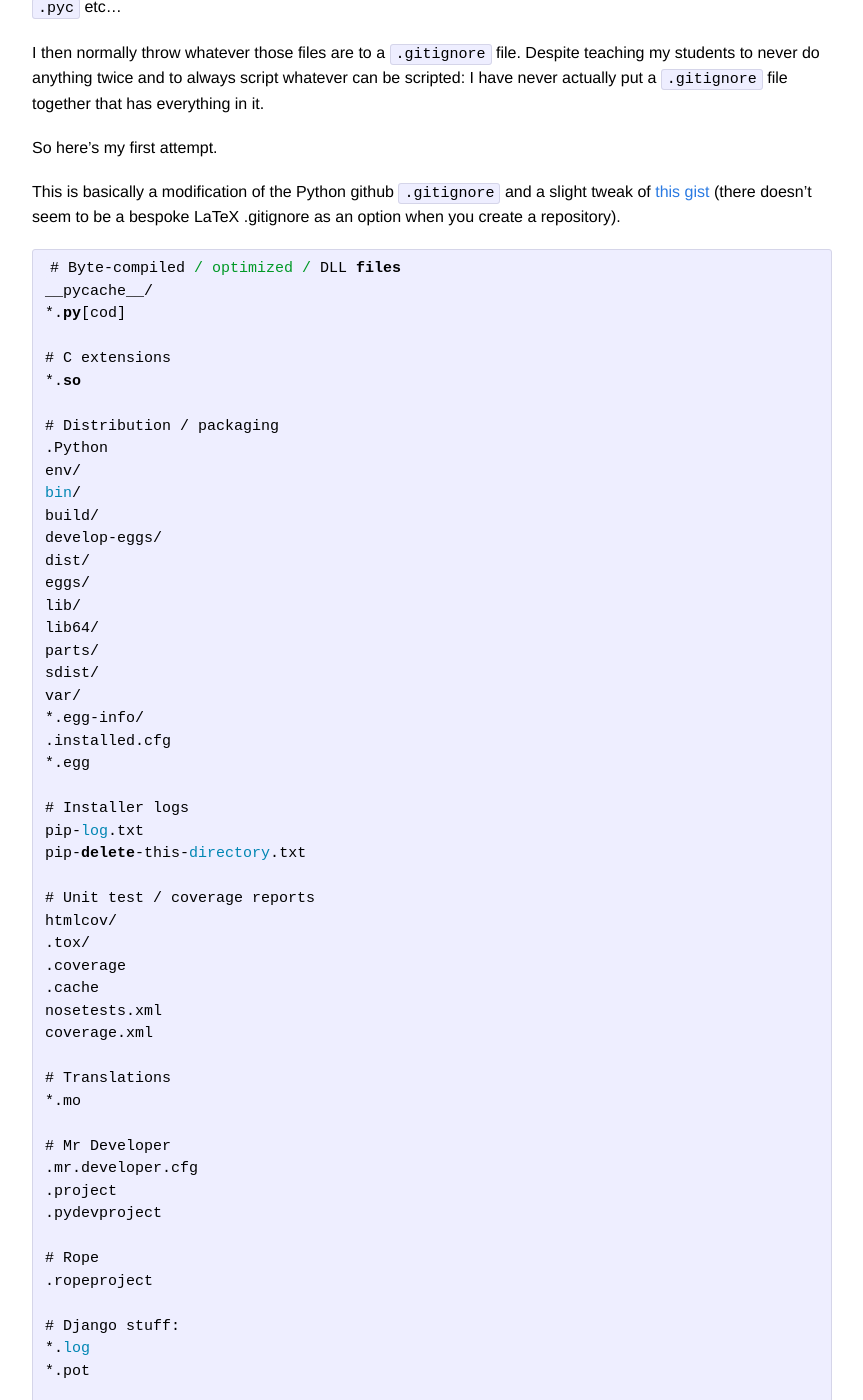
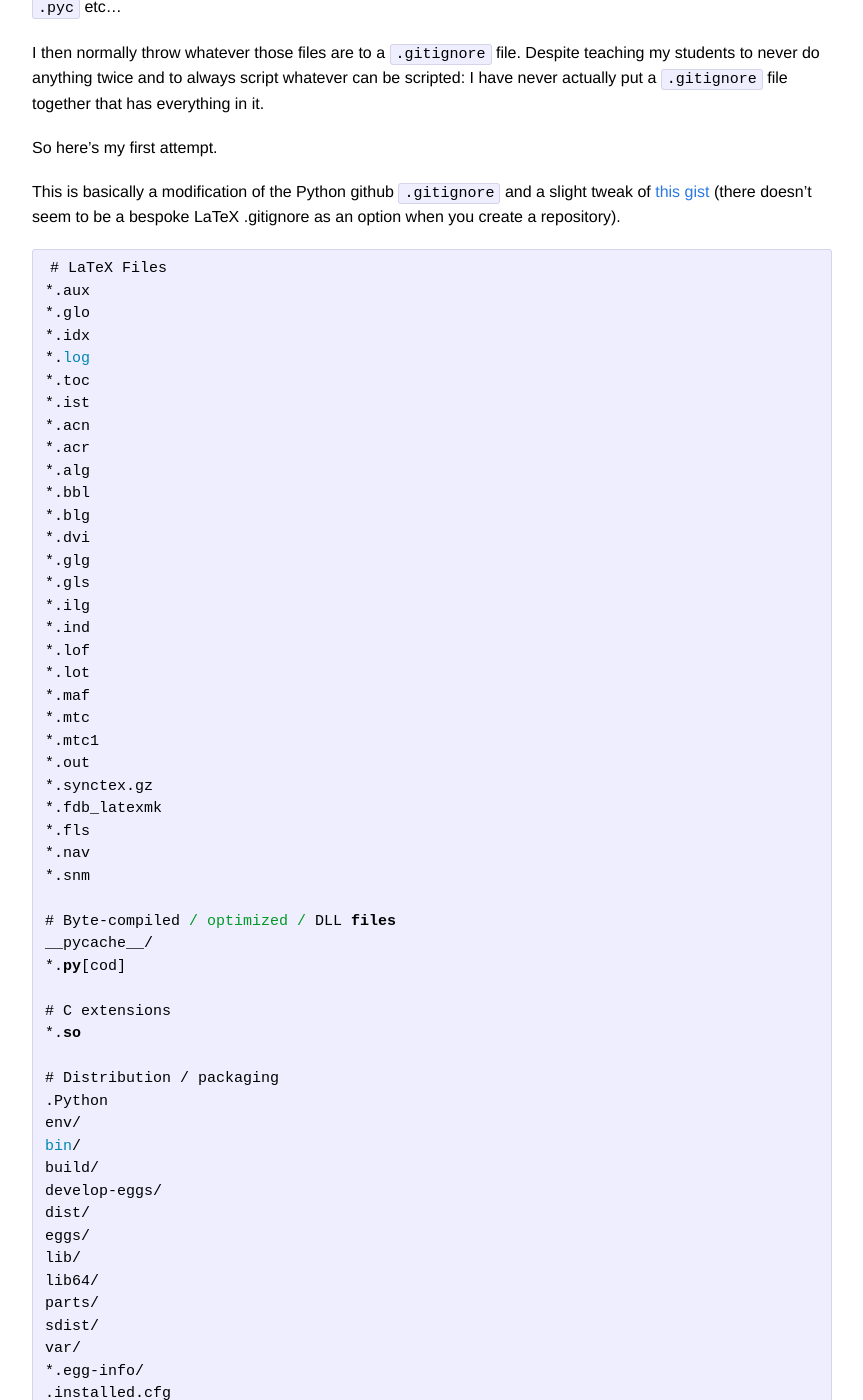
Before and after one commit to drvinceknight/unpeudemath, a Jekyll site: the page built from _posts/2014-07-02-a-gitignore-file-for-python-sage-and-latex.md, in a window 1280 px wide and 1400 px high, scrolled down 473 px. Shown: the whole window, without its empty margins (208-1071 px from the left). Built offline with Jekyll 4.4.1, drawn with Linux system fonts in a browser that asks for light colours; comment, search, counter and statistics services are not loaded.

Commit message:
lol actually added LaTeX

```diff
--- a/_posts/2014-07-02-a-gitignore-file-for-python-sage-and-latex.md
+++ b/_posts/2014-07-02-a-gitignore-file-for-python-sage-and-latex.md
@@ -31,6 +31,35 @@ So here's my first attempt.
 This is basically a modification of the Python github `.gitignore` and a slight tweak of [this gist](https://gist.github.com/kogakure/149016) (there doesn't seem to be a bespoke LaTeX .gitignore as an option when you create a repository).
 
 {% highlight vim %}
+# LaTeX Files
+*.aux
+*.glo
+*.idx
+*.log
+*.toc
+*.ist
+*.acn
+*.acr
+*.alg
+*.bbl
+*.blg
+*.dvi
+*.glg
+*.gls
+*.ilg
+*.ind
+*.lof
+*.lot
+*.maf
+*.mtc
+*.mtc1
+*.out
+*.synctex.gz
+*.fdb_latexmk
+*.fls
+*.nav
+*.snm
+
 # Byte-compiled / optimized / DLL files
 __pycache__/
 *.py[cod]
```
